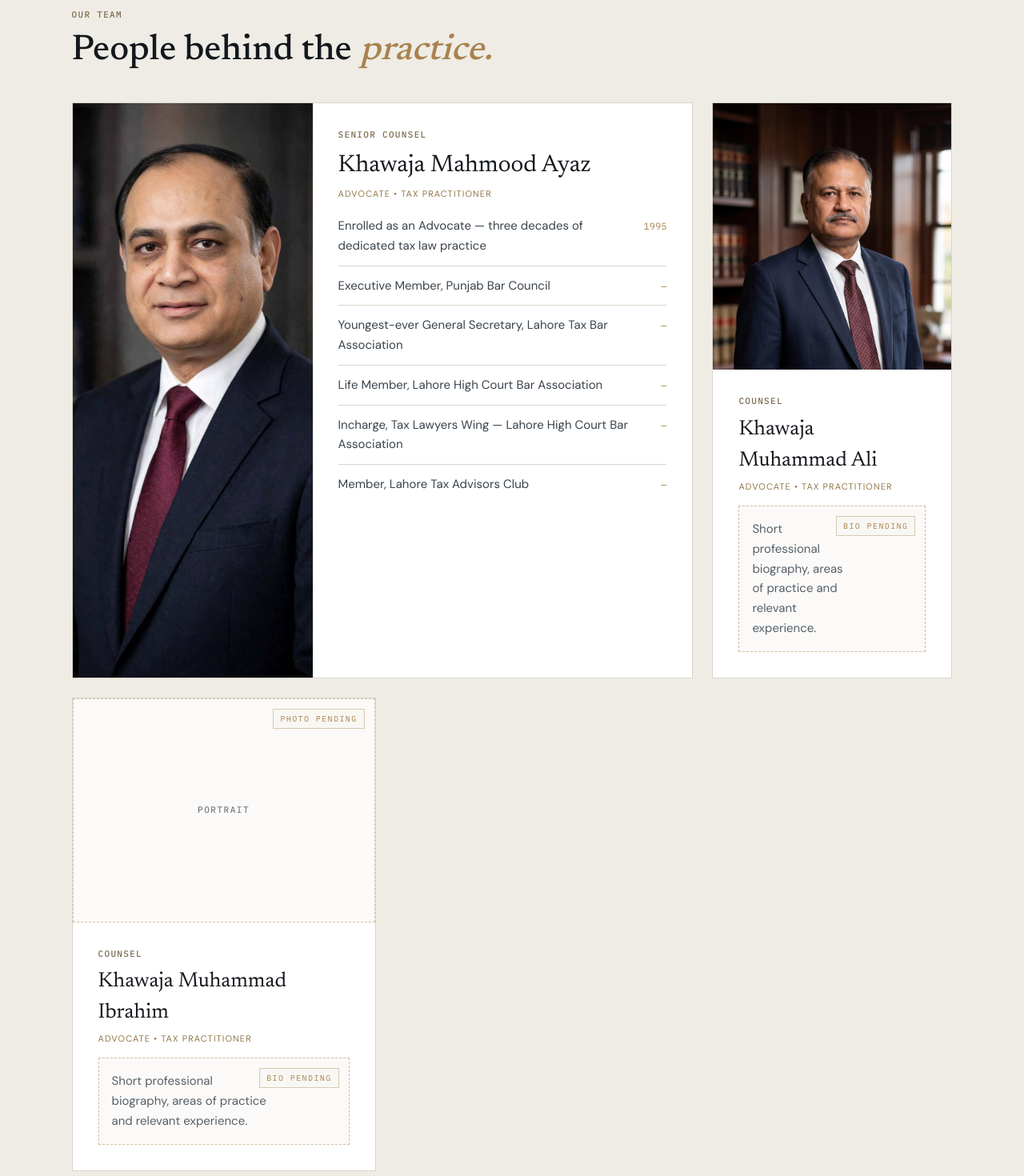
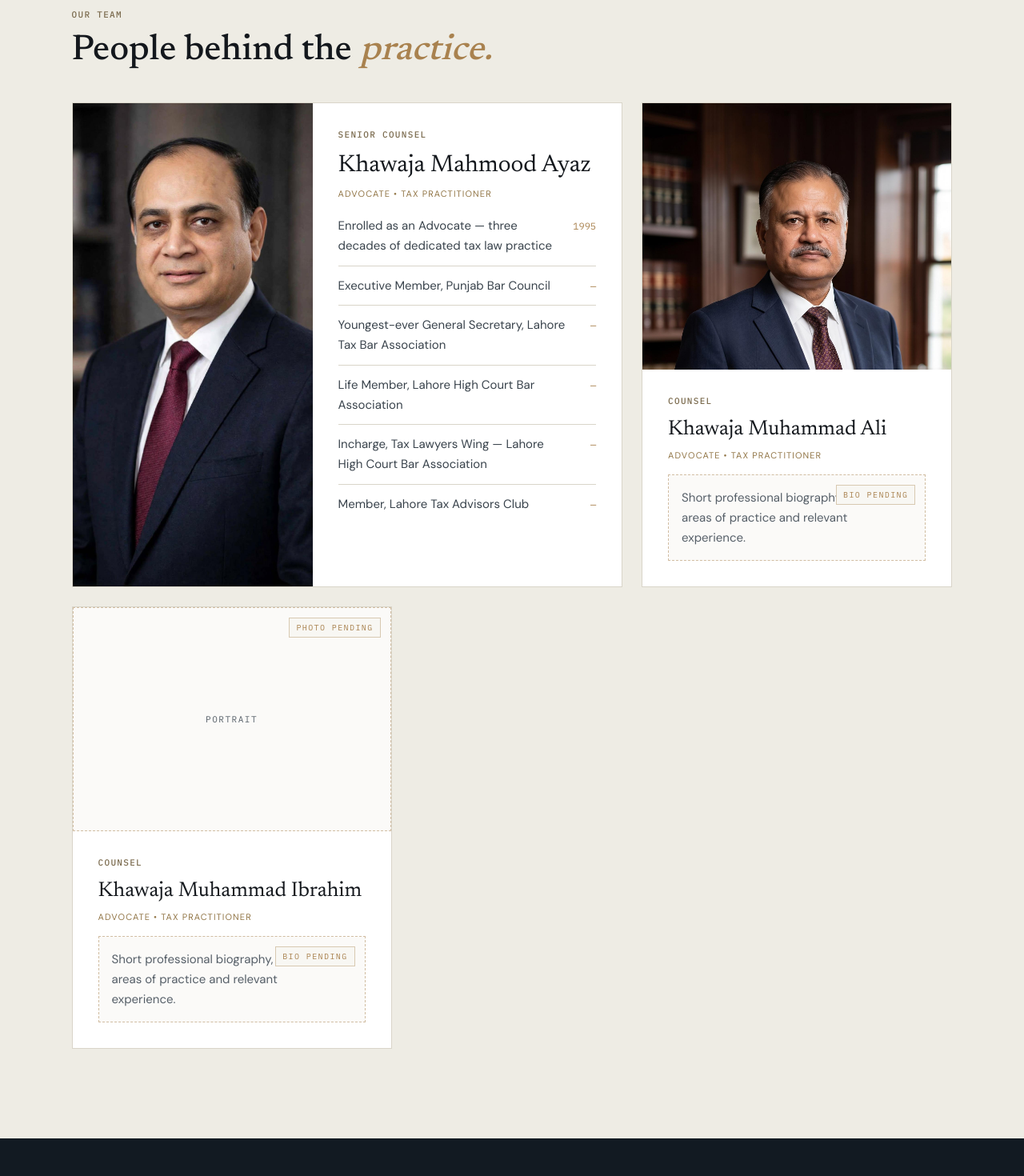
Before and after one commit to KH-M-LAEEQ/Khawaja-and-Associates, a Next.js app: page / in a window 1280 px wide. Shown: the part 1360-2830 px from the top of the page at 80% size. Built offline with nearby package versions, Linux system fonts and the light colour scheme.

Commit message:
Split Team section into two rows
Khawaja Mahmood Ayaz (primary) and Khawaja Muhammad Ali (secondary)
now share one row, with Ali widened (flex-[1.1_1_300px] max-w-560px).
Khawaja Muhammad Ibrahim moves to its own row below, instead of
wrapping based on available space.

```diff
--- a/app/page.js
+++ b/app/page.js
@@ -73,6 +73,7 @@ export default function HomePage() {
           People behind the <em className="italic text-brass">practice.</em>
         </h2>
 
+        <div className="grid gap-6">
         <div className="flex flex-wrap gap-6 items-stretch">
           {/* Featured: Khawaja Mahmood Ayaz — real credentials, register treatment */}
           <article className="flex flex-col md:flex-row bg-white border border-line flex-[1.6_1_560px]">
@@ -119,7 +120,7 @@ export default function HomePage() {
           </article>
 
           {/* Secondary: Khawaja Muhammad Ali — real name/photo, bio pending */}
-          <article className="bg-white border border-line flex-1 min-w-[300px] max-w-[480px]">
+          <article className="bg-white border border-line flex-[1.1_1_300px] max-w-[560px]">
             <img
               className="w-full h-[333px] object-cover object-top"
               src="/assets/khawaja-muhammad-ali.jpg"
@@ -139,9 +140,10 @@ export default function HomePage() {
               </div>
             </div>
           </article>
+        </div>
 
-          {/* Secondary: Khawaja Muhammad Ibrahim — photo + bio pending */}
-          <article className="bg-white border border-line flex-[0_1_380px] max-w-[400px]">
+        {/* Secondary: Khawaja Muhammad Ibrahim — photo + bio pending — own row below */}
+        <article className="bg-white border border-line max-w-[400px]">
           <div className="pending h-[280px] flex items-center justify-center">
             <span className="pending-tag">Photo pending</span>
             <span className="font-mono text-[11px] uppercase tracking-[0.14em] text-graphite">Portrait</span>
```
Lines whose indentation alone changed are shown as unchanged.
